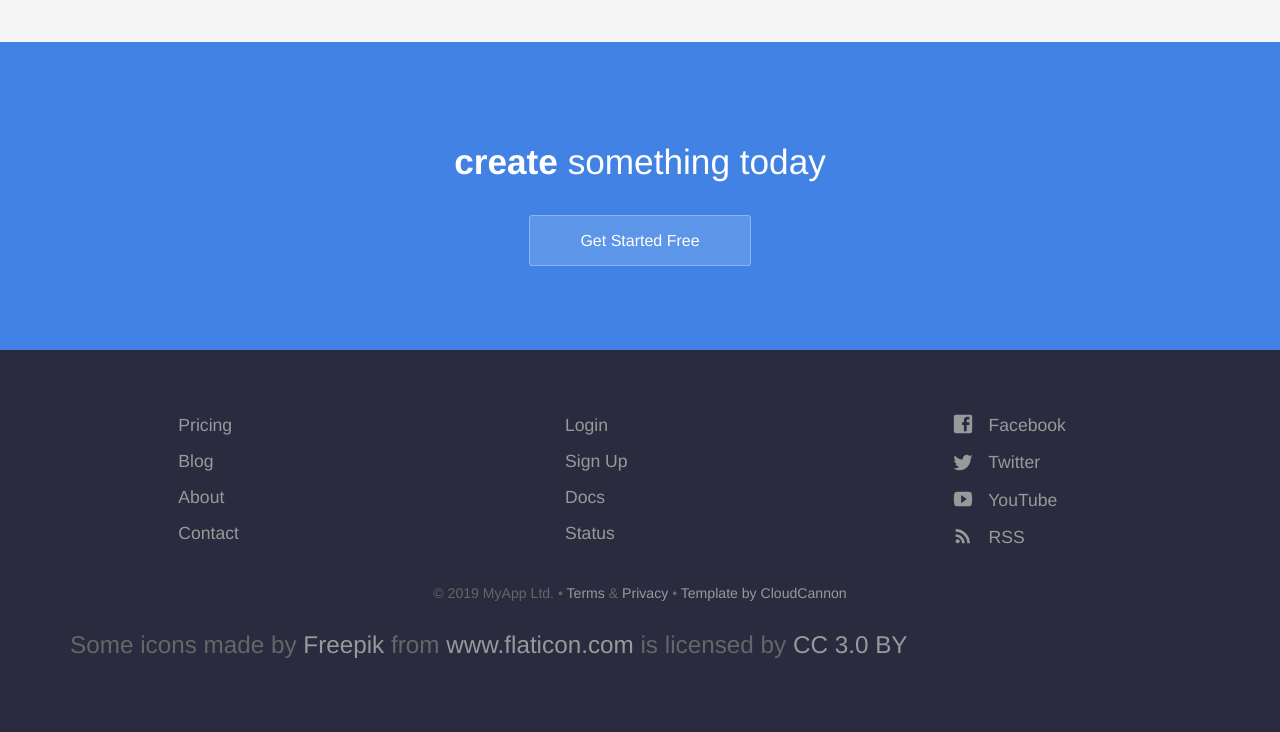
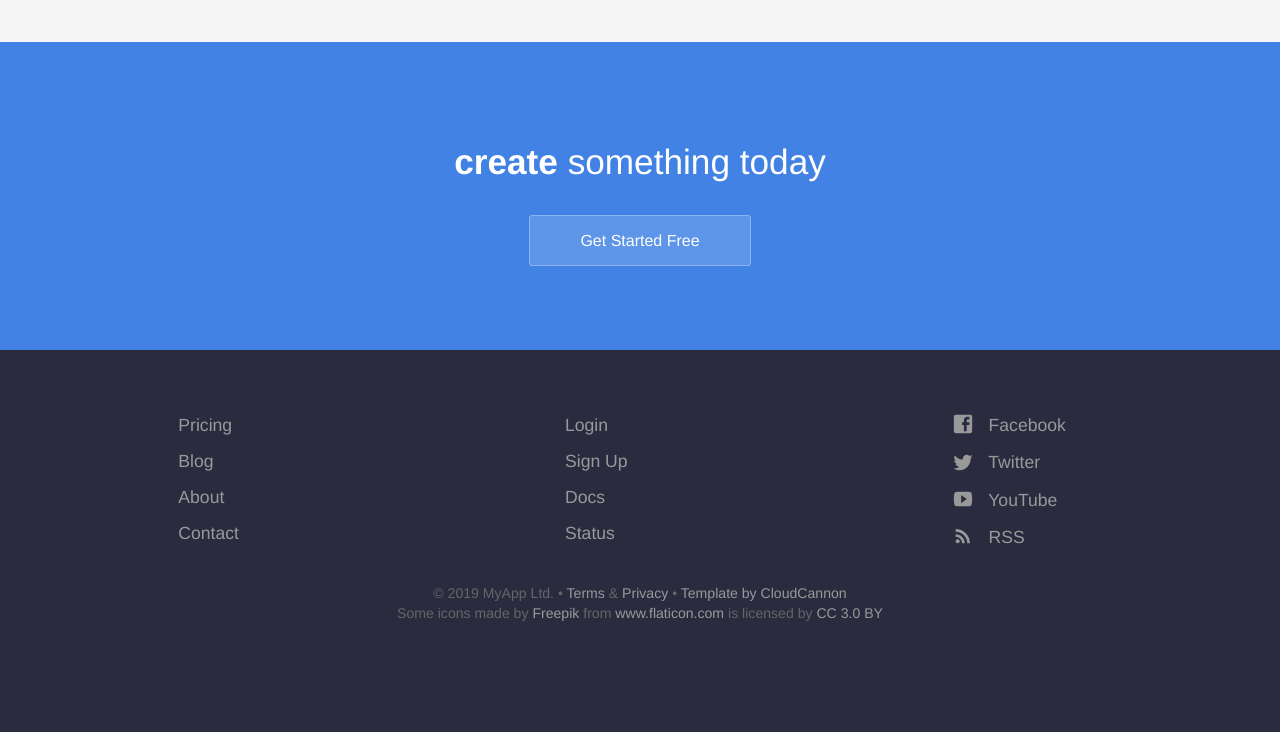
Before and after one commit to ninexmobility/createdevspace, a Jekyll site: the page built from index.html, in a window 1280 px wide. Shown: the part 2344-3076 px from the top of the page. Built offline with Jekyll 4.4.1, drawn with Linux system fonts in a browser that asks for light colours; after the commit the page ends 3018 px from its top, so only the background shows below that.

Commit message:
Updated '_layouts/default.html' via CloudCannon

```diff
--- a/_layouts/default.html
+++ b/_layouts/default.html
@@ -44,8 +44,9 @@
 					</ul>
 					{% endfor %}
 				</div>
-				<p class="copyright">&copy; {{ site.time | date: '%Y' }} MyApp Ltd. • <a href="#">Terms</a> &amp; <a href="#">Privacy</a> • <a href="https://cloudcannon.com/">Template by CloudCannon</a></p>
-				<p> Some icons made by <a href="http://www.freepik.com/" title="Freepik">Freepik</a> from <a href="https://www.flaticon.com/" title="Flaticon">www.flaticon.com</a> is licensed by <a href="http://creativecommons.org/licenses/by/3.0/" title="Creative Commons BY 3.0" target="_blank">CC 3.0 BY</a>
+				<p class="copyright">&copy; {{ site.time | date: '%Y' }} MyApp Ltd. • <a href="#">Terms</a> &amp; <a href="#">Privacy</a> • <a href="https://cloudcannon.com/">Template by CloudCannon</a>
+				<br>
+				Some icons made by <a href="http://www.freepik.com/" title="Freepik">Freepik</a> from <a href="https://www.flaticon.com/" title="Flaticon">www.flaticon.com</a> is licensed by <a href="http://creativecommons.org/licenses/by/3.0/" title="Creative Commons BY 3.0" target="_blank">CC 3.0 BY</a>
 				</p>
 			</div>
 		</footer>
```
